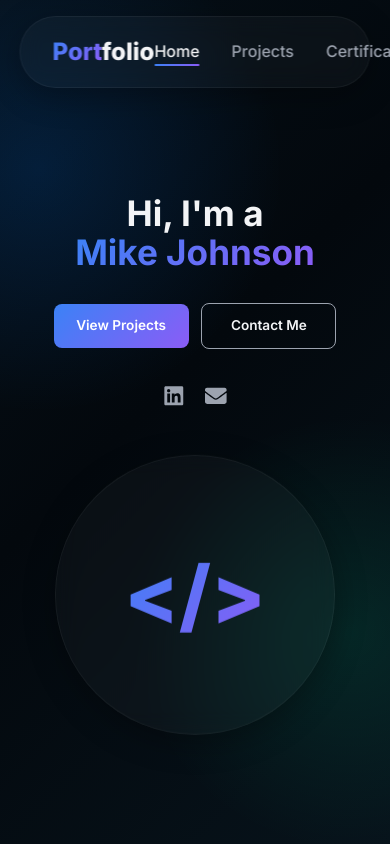
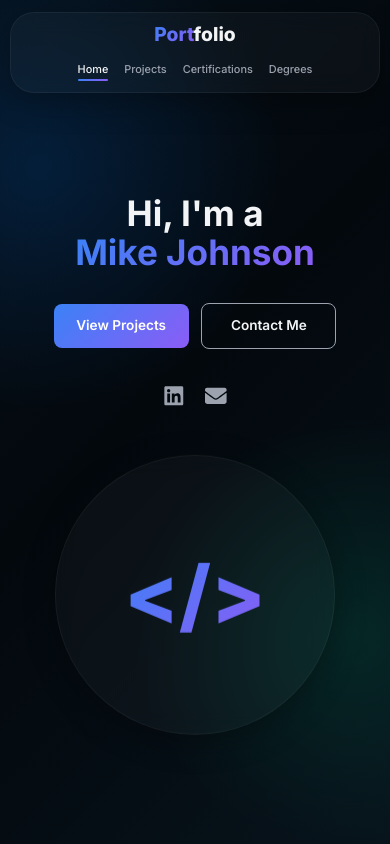
Before and after one commit to juangoptimizapp31/Portafolio, a React (Vite) app: page / in a window 390 px wide. Shown: the top 844 px of the page. Built offline with nearby package versions, Linux system fonts and the light colour scheme; no server answers; the database is empty.

Commit message:
Update Navbar styles for hover and mobile responsiveness
Refactor hover effect and add mobile navbar styles.

```diff
--- a/src/components/Navbar.css
+++ b/src/components/Navbar.css
@@ -11,7 +11,8 @@
 }
 
 .navbar.glass-card:hover {
-  transform: translateX(-50%); /* Prevent the default translateY(-5px) which breaks horizontal centering */
+  transform: translateX(-50%);
+  /* Prevent the default translateY(-5px) which breaks horizontal centering */
 }
 
 .nav-container {
@@ -38,7 +39,8 @@
   position: relative;
 }
 
-.nav-links a:hover, .nav-links a.active {
+.nav-links a:hover,
+.nav-links a.active {
   color: var(--text-primary);
 }
 
@@ -52,3 +54,45 @@
   background: var(--accent-gradient);
   border-radius: 2px;
 }
+
+/* =========================================================
+   MOBILE NAVBAR
+   ========================================================= */
+
+@media (max-width: 768px) {
+
+  .navbar {
+    top: 0.75rem;
+    width: calc(100% - 20px);
+    padding: 0.75rem 0.9rem;
+    border-radius: 24px;
+  }
+
+  .nav-container {
+    width: 100%;
+    display: flex;
+    flex-direction: column;
+    align-items: center;
+    gap: 0.65rem;
+  }
+
+  .nav-logo {
+    font-size: 1.2rem;
+    line-height: 1;
+  }
+
+  .nav-links {
+    width: 100%;
+    display: flex;
+    justify-content: center;
+    align-items: center;
+    flex-wrap: wrap;
+    gap: 0.55rem 1rem;
+  }
+
+  .nav-links a {
+    font-size: 0.68rem;
+    white-space: nowrap;
+  }
+
+}
```
